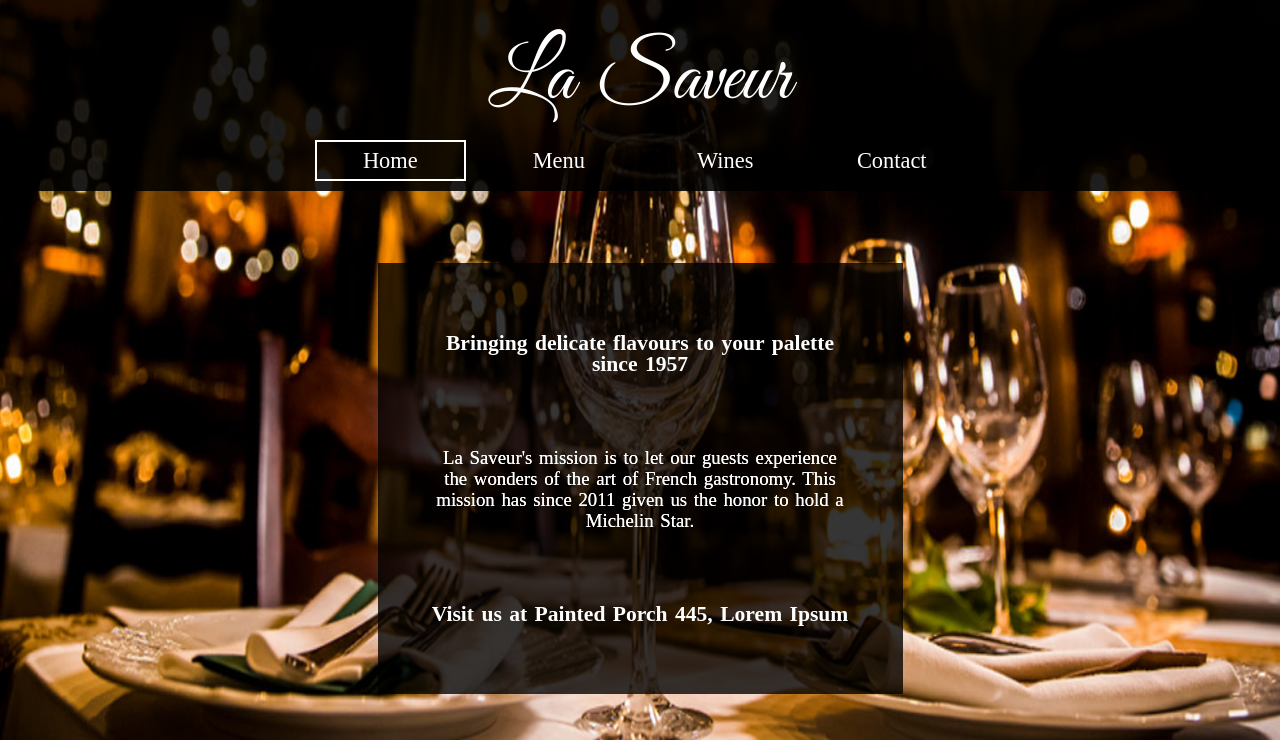
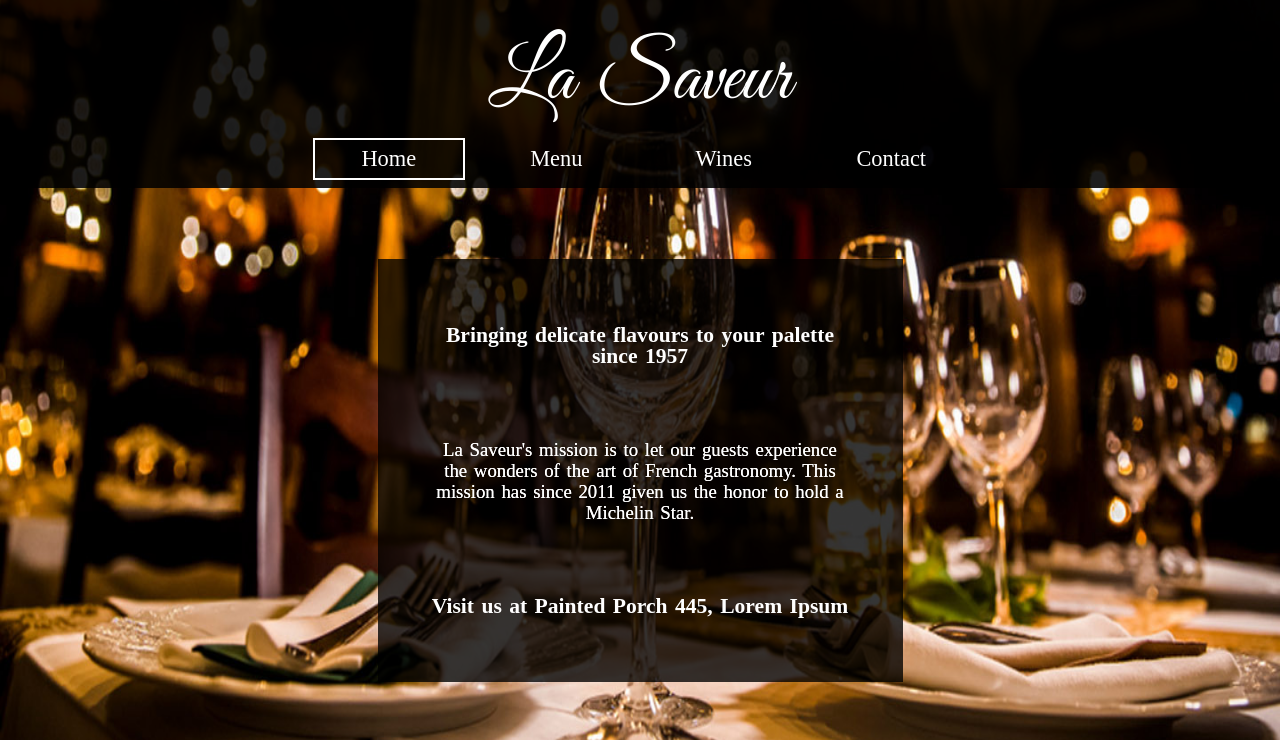
Before and after one commit to PaintedPorch/odin-restaurant-page, a website built with webpack: page src/index.html in a window 1280 px wide. Shown: the top 740 px of the page. Built offline with nearby package versions, Linux system fonts and the light colour scheme.

Commit message:
Change active element styling

```diff
--- a/src/css/styles.css
+++ b/src/css/styles.css
@@ -194,7 +194,7 @@ Space for styles to place on the navbar items when they're active
 */
 
 .activeOption {
-    border: 2px solid white;
+    outline: 2px solid white;
 }
 
 @media (max-width: 550px) {
```
Also changed, not shown: dist/assets/fonts/great-vibes.woff2 (deleted), dist/assets/fonts/rochester.woff2 (deleted), dist/assets/images/github_logo.png (deleted), dist/assets/images/large-screen-bg.jpg (deleted), dist/assets/images/medium-screen-bg.jpg (deleted), dist/assets/images/small-screen-bg.jpg (deleted), dist/bundle.js (deleted), dist/index.html (deleted).
